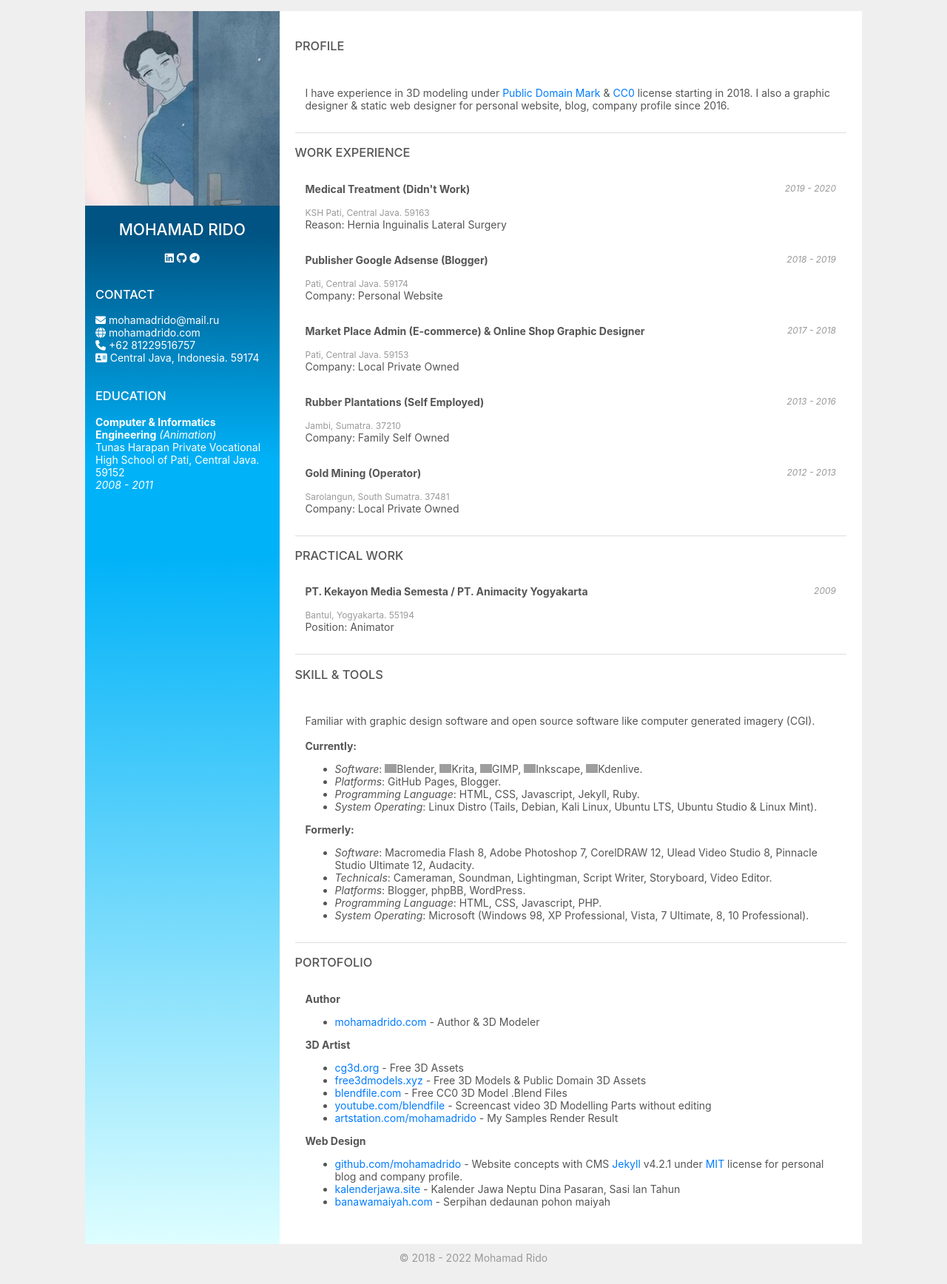
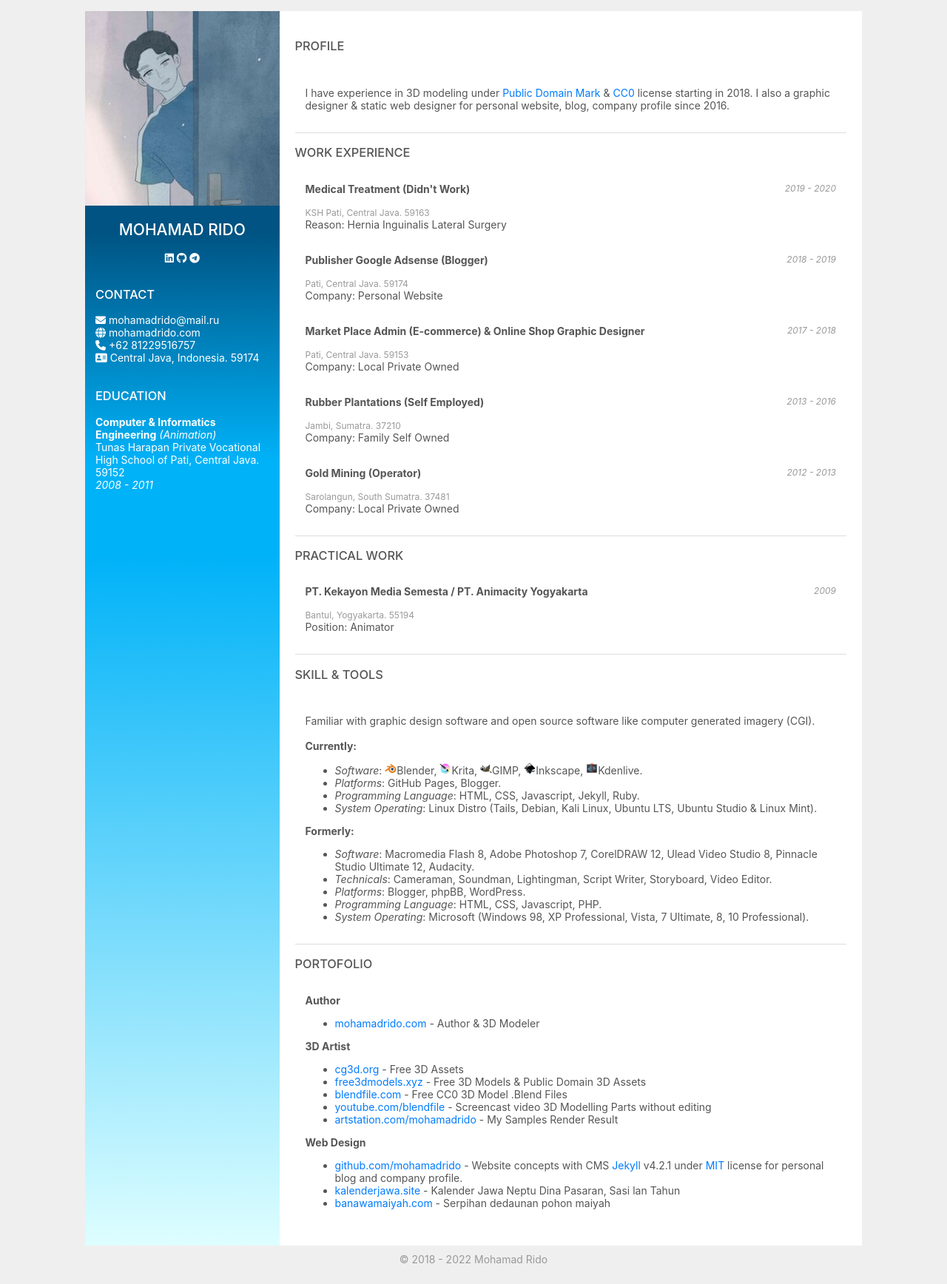
Before and after one commit to mohamadrido/about, a Jekyll site: the page built from index.html, in a window 1280 px wide. Shown: the whole page at 74% size. Built offline with Jekyll 4.4.1, drawn with Linux system fonts in a browser that asks for light colours; nearby versions of some CDN libraries.

Commit message:
Update index.html

```diff
--- a/index.html
+++ b/index.html
@@ -96,7 +96,7 @@
     <br/>
     <b>Currently:</b>
     <ul>
-    <li><i>Software</i>: <img src="https://about.mohamadrido.com/blender.jpg" style="width: 16px;">Blender, <img src="https://about.mohamadrido.com/krita.jpg" style="width: 16px;">Krita, <img src="https://about.mohamadrido.com/gimp.jpg" style="width: 16px;">GIMP, <img src="https://about.mohamadrido.com/inkscape.jpg" style="width: 16px;">Inkscape, <img src="https://about.mohamadrido.com/kdenlive.jpg" style="width: 16px;">Kdenlive.</li>
+    <li><i>Software</i>: <img src="https://about.mohamadrido.com/blender.png" style="width: 16px;">Blender, <img src="https://about.mohamadrido.com/krita.png" style="width: 16px;">Krita, <img src="https://about.mohamadrido.com/GIMP.png" style="width: 16px;">GIMP, <img src="https://about.mohamadrido.com/inkscape.png" style="width: 16px;">Inkscape, <img src="https://about.mohamadrido.com/kdenlive.png" style="width: 16px;">Kdenlive.</li>
     <li><i>Platforms</i>: GitHub Pages, Blogger.</li>
     <li><i>Programming Language</i>: HTML, CSS, Javascript, Jekyll, Ruby.</li>
     <li><i>System Operating</i>: Linux Distro (Tails, Debian, Kali Linux, Ubuntu LTS, Ubuntu Studio & Linux Mint).</li>
```
